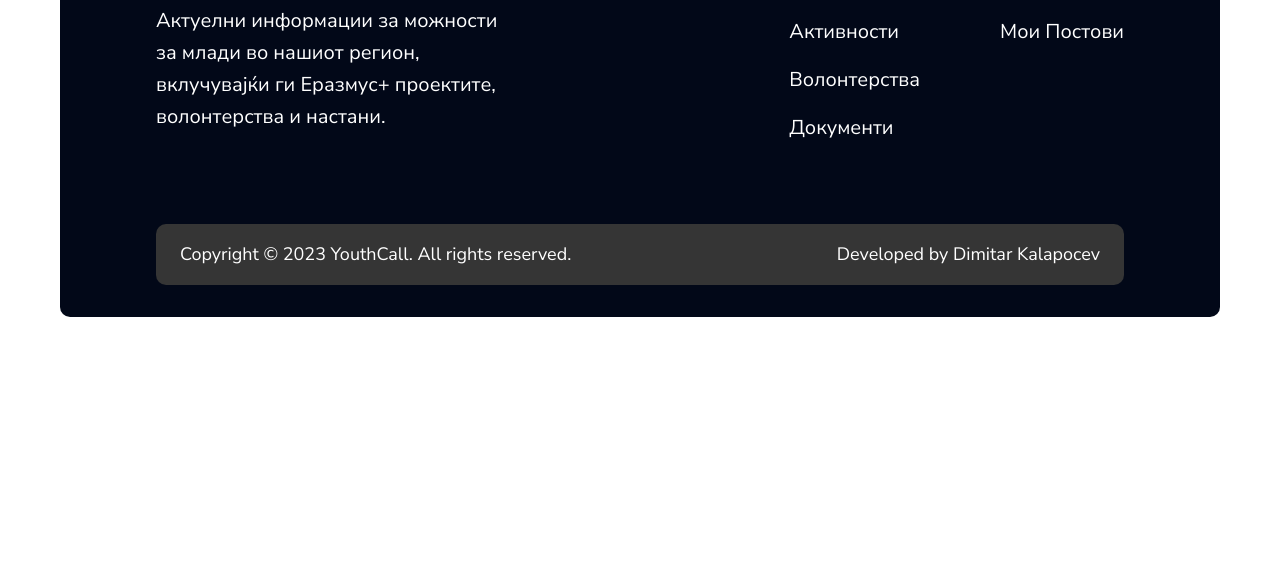
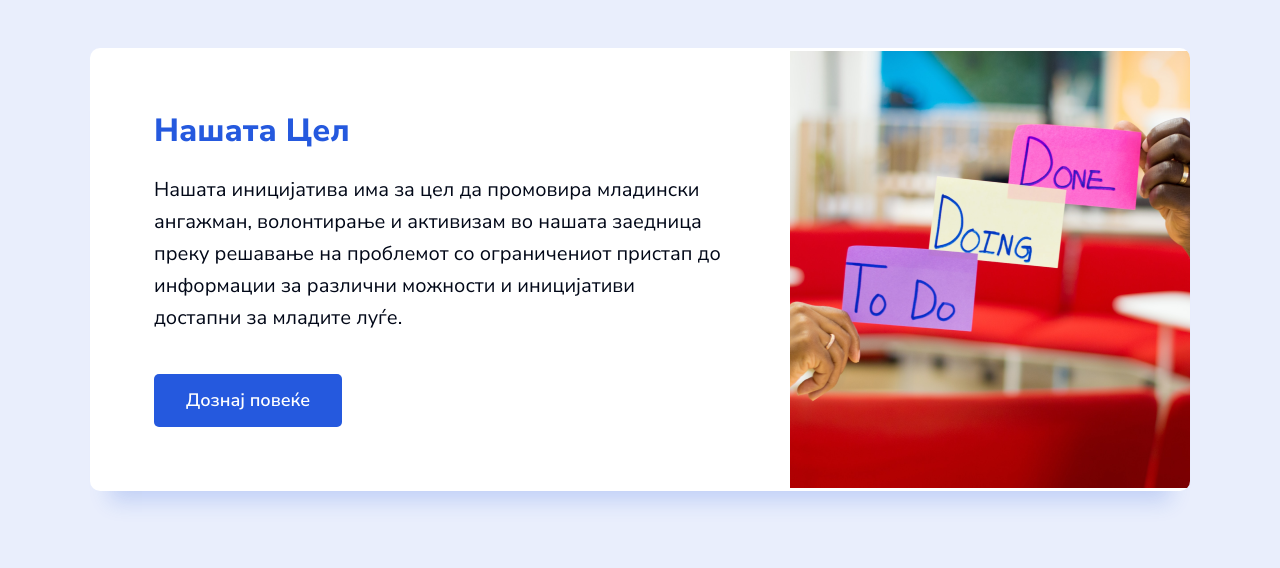
Before and after one commit to DimitarK13/youthcall-platform, a website: page public/index.html in a window 1280 px wide. Shown: the part 1072-1640 px from the top of the page. Before the commit the page ends 1421 px from the top, so only its background shows below. Drawn offline with nearby package versions, Linux system fonts and the light colour scheme.

Commit message:
(Home) Create and style Our Goal

```diff
--- a/public/assets/styles/styles.css
+++ b/public/assets/styles/styles.css
@@ -144,6 +144,7 @@ button {
 
 .btn--primary:hover,
 .btn--primary:focus {
+  color: var(--neutral-clr-100);
   background-color: var(--primary-clr-500);
 }
 
@@ -227,7 +228,11 @@ button {
 }
 
 .header-l {
+  margin-bottom: 1.5rem;
   font-size: var(--heading-fs-800);
+  color: var(--primary-clr-400);
+  font-weight: var(--extrabold-fw);
+  line-height: 1.2;
 }
 
 .header-m {
@@ -446,3 +451,52 @@ nav {
     object-fit: cover;
   }
 }
+
+/* Our Goal */
+
+.our-goal {
+  display: grid;
+  place-items: center;
+
+  padding: var(--spacing-900) var(--spacing-300);
+  margin-block: var(--spacing-900);
+}
+
+.our-goal__container {
+  max-width: 1100px;
+
+  background-color: var(--neutral-clr-100);
+  border-radius: 10px;
+  overflow: hidden;
+
+  box-shadow: var(--shadow-300);
+}
+
+.our-goal__container-image {
+  margin-inline: auto;
+}
+
+.our-goal__container-content {
+  padding: var(--spacing-200);
+}
+
+.our-goal__container-content-button {
+  margin-top: var(--spacing-400);
+}
+
+@media (min-width: 768px) {
+  .our-goal__container-content {
+    padding: var(--spacing-400);
+  }
+}
+
+@media (min-width: 1180px) {
+  .our-goal__container {
+    display: flex;
+    align-items: center;
+  }
+
+  .our-goal__container-content {
+    padding: var(--spacing-500);
+  }
+}
--- a/public/index.html
+++ b/public/index.html
@@ -80,16 +80,19 @@
             <h1 class="hero__content-heading header-xl">
               Информирај се, биди во тек!
             </h1>
+
             <p class="hero__content-text">
               Добредојтовте во свет со бескрајни можности. Нашата платформа е
               формирана за да ги обезбеди на младите со информации за проекти,
               курсеви, активности, волонтерски проекти и документи. Младите –
               лидери на иднината.
             </p>
+
             <a href="#" class="hero__content-button btn btn--arrow"
               >Дознај повеќе
               <span class="material-symbols-outlined"> arrow_downward </span></a
             >
+
             <div class="hero__content-cards">
               <div class="hero__content-cards-card">
                 <p class="hero__content-cards-card-number">7</p>
@@ -97,18 +100,21 @@
                   Активни Обуки
                 </p>
               </div>
+
               <div class="hero__content-cards-card">
                 <p class="hero__content-cards-card-number">12</p>
                 <p class="hero__content-cards-card-description">
                   Активни проекти
                 </p>
               </div>
+
               <div class="hero__content-cards-card">
                 <p class="hero__content-cards-card-number">2</p>
                 <p class="hero__content-cards-card-description">
                   Активни активности
                 </p>
               </div>
+
               <div class="hero__content-cards-card">
                 <p class="hero__content-cards-card-number">5</p>
                 <p class="hero__content-cards-card-description">
@@ -123,6 +129,34 @@
           alt=""
           class="hero__image"
         />
+      </section>
+
+      <section class="our-goal background-light" aria-label="Our Goal">
+        <div class="our-goal__container">
+          <div class="our-goal__container-content">
+            <h2 class="our-goal__container-content-heading header-l">
+              Нашата Цел
+            </h2>
+            <p class="our-goal__container-content-text">
+              Нашата иницијатива има за цел да промовира младински ангажман,
+              волонтирање и активизам во нашата заедница преку решавање на
+              проблемот со ограничениот пристап до информации за различни
+              можности и иницијативи достапни за младите луѓе.
+            </p>
+
+            <a
+              href="#"
+              class="our-goal__container-content-button btn btn--primary"
+              >Дознај повеќе</a
+            >
+          </div>
+
+          <img
+            src="assets/images/unsplash_OXmym9cuaEY.png"
+            alt=""
+            class="our-goal__container-image"
+          />
+        </div>
       </section>
     </main>
 
```
Also changed, not shown: public/assets/images/unsplash_OXmym9cuaEY.png (added).
